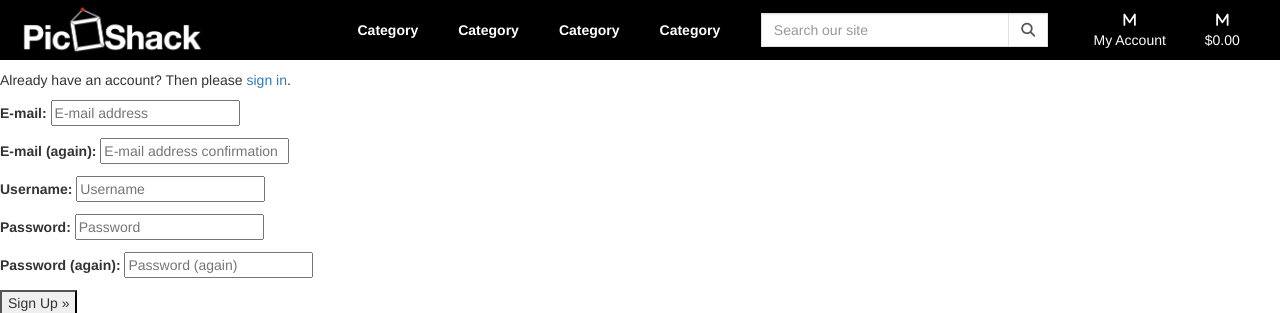
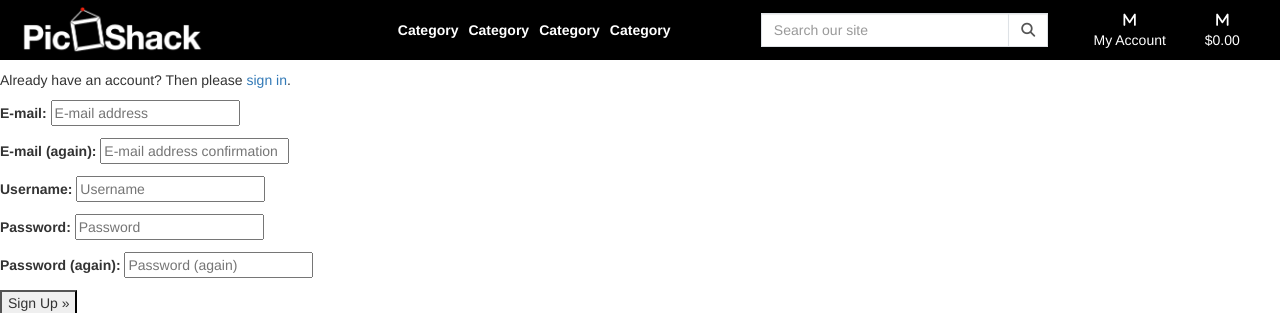
Before and after one commit to MrBertieG/pic-shack-p5, a Django app: page /accounts/signup/ in a window 1280 px wide. Shown: the top 313 px of the page. Run offline with Django 3.2, Linux system fonts and the light colour scheme; some libraries are stand-ins or nearby versions.

Commit message:
Fix navbar bug in layout display for screens sixe xl, l, m.

```diff
--- a/static/css/base.css
+++ b/static/css/base.css
@@ -35,9 +35,11 @@ html {
 }
 
 @media (min-width: 992px) {
-  #no-height {
-    height: 0;
-}
+
+
+/* .invisible1{
+  font-size: 0;
+} */
 
 }
 
--- a/templates/base.html
+++ b/templates/base.html
@@ -38,19 +38,20 @@
 
   <body>
     <header class="container-fluid fixed-top ">
-        <div class="row d-none d-lg-flex main-header p-lg-2">
+        <!--XL Screens Header-->
+        <div class="row d-none d-xl-flex main-header p-lg-2">
             <!--Picture Logo Column-->
-            <div class="col-lg-3 my-auto">
+            <div class="col-md-4 col-xl-3 my-auto">
                 <img src="media/logo/picshack-logo.001.png" id="pic-logo" alt="picture shack logo picture" class="img-fluid">
             </div>
 
             <!--Code inspired by CI tutorial-->
             <!--Categories Section-->
-            <div class="col-lg-4 my-auto navbar-expand" id="categories-header">
+            <div class="col-xl-4 my-auto navbar-expand" id="categories-header">
                 {% include 'includes/main-nav.html' %}
             </div>
             <!--Search Bar-->
-            <div class="col-lg-3 my-auto">
+            <div class="col-xl-3 my-auto">
                 <form method="GET" action="#"> <!--URL Needed Updating-->
                     <div class="input-group w-100">
                         <input class="form-control border border-black rounded-0" type="text" name="q" placeholder="Search our site">
@@ -66,7 +67,7 @@
             </div>
 
             <!--My Account and Basket-->
-            <div class="col-lg-2 my-auto">
+            <div class="col-xl-2 my-auto p-0">
                 <ul class="list-inline list-unstyled text-center my-0">
                     <li class="list-inline-item dropdown">
                         <a class="text-white nav-link" href="#" id="user-options" data-toggle="dropdown" aria-haspopup="true" aria-expanded="false">
@@ -105,24 +106,20 @@
                 </ul>
             </div>
         </div>
-    </div>
-
-    <div class="row main-header" id="no-height">
-        <nav class="navbar navbar-expand-md navbar-light w-100">
+        <!--L, M, S Screen Size Header-->
+        <div class="row d-xl-none main-header">
+            <nav class="navbar navbar-expand navbar-light w-100 justify-content-between">
                 <button class="navbar-toggler ham-menu" type="button" data-toggle="collapse" data-target="#main-nav" aria-controls="main-nav" aria-expanded="false" aria-label="Toggle navigation">
                     <span class="navbar-toggler-icon"></span>
                 </button>
+                <div class="pic-logo">
+                    <img src="media/logo/picshack-logo.001.png" id="pic-logo" alt="picture shack logo picture" class="img-fluid">
+                </div>
+                {% include 'includes/main-nav.html' %}
                 {% include 'includes/mobile-top-header.html' %}
-            {% include 'includes/main-nav.html' %}
-
             </nav>
         </div>
-    <!-- <div id="delivery-banner" class="row text-center">
-        <div class="col bg-black text-white">
-            <h4 class="logo-font my-1">Free delivery on orders over ${{ free_delivery_threshold }}!</h4>
     </div>
-    </div> -->
-
     </header>
 
     {% if messages %}
--- a/templates/includes/main-nav.html
+++ b/templates/includes/main-nav.html
@@ -1,7 +1,7 @@
-<div class="navbar-collapse collapse" id="main-nav">
+<div class="collapse-lg" id="main-nav">
     <ul class="navbar-nav w-auto mx-auto">
         <li class="nav-item dropdown my-auto">
-            <a class="logo-font font-weight-bold nav-link text-white mr-5" href="#" id="all-products-link" data-toggle="dropdown" aria-haspopup="true" aria-expanded="false">
+            <a class="logo-font font-weight-bold nav-link text-white invisible1" href="#" id="all-products-link" data-toggle="dropdown" aria-haspopup="true" aria-expanded="false">
                 Category
             </a>
             <div class="dropdown-menu border-0" aria-labelledby="all-products-link">
@@ -13,7 +13,7 @@
         </li>
 
         <li class="nav-item dropdown my-auto">
-            <a class="logo-font font-weight-bold nav-link text-white mr-5" href="#" id="clothing-link" data-toggle="dropdown" aria-haspopup="true" aria-expanded="false">
+            <a class="invisible1 logo-font font-weight-bold nav-link text-white" href="#" id="clothing-link" data-toggle="dropdown" aria-haspopup="true" aria-expanded="false">
                 Category
             </a>
             <div class="dropdown-menu border-0" aria-labelledby="clothing-link">
@@ -25,7 +25,7 @@
         </li>
 
         <li class="nav-item dropdown my-auto">
-            <a class="logo-font font-weight-bold nav-link text-white mr-5" href="#" id="homeware-link" data-toggle="dropdown" aria-haspopup="true" aria-expanded="false">
+            <a class="invisible1 logo-font font-weight-bold nav-link text-white" href="#" id="homeware-link" data-toggle="dropdown" aria-haspopup="true" aria-expanded="false">
                 Category
             </a>
             <div class="dropdown-menu border-0" aria-labelledby="homeware-link">
@@ -36,7 +36,7 @@
         </li>
 
         <li class="nav-item dropdown my-auto">
-            <a class="logo-font font-weight-bold nav-link text-white" href="#" id="specials-link" data-toggle="dropdown" aria-haspopup="true" aria-expanded="false">
+            <a class="invisible1 logo-font font-weight-bold nav-link text-white" href="#" id="specials-link" data-toggle="dropdown" aria-haspopup="true" aria-expanded="false">
                 Category
             </a>
             <div class="dropdown-menu border-0" aria-labelledby="specials-link">
--- a/templates/includes/mobile-top-header.html
+++ b/templates/includes/mobile-top-header.html
@@ -1,5 +1,5 @@
 <li class="list-inline-item ">
-    <a class="text-black nav-link d-block d-lg-none" href="#" id="mobile-search" data-toggle="dropdown" aria-haspopup="true" aria-expanded="false">
+    <a class="text-white nav-link d-block d-lg" href="#" id="mobile-search" data-toggle="dropdown" aria-haspopup="true" aria-expanded="false">
         <div class="text-center">
             <div><i class="fas fa-search fa-lg"></i></div>
             <p class="my-0">Search</p>
@@ -21,7 +21,7 @@
     </div>
 </li>
 <li class="list-inline-item dropdown">
-    <a class="text-black nav-link d-block d-lg-none" href="#" id="user-options" data-toggle="dropdown" aria-haspopup="true" aria-expanded="false">
+    <a class="text-white nav-link d-block d-lg" href="#" id="user-options" data-toggle="dropdown" aria-haspopup="true" aria-expanded="false">
         <div class="text-center">
             <div><i class="fas fa-user fa-lg"></i></div>
             <p class="my-0">My Account</p>
@@ -41,7 +41,7 @@
     </div>
 </li>
 <li class="list-inline-item">
-    <a class="{% if grand_total %}text-primary font-weight-bold{% else %}text-black{% endif %} nav-link d-block d-lg-none" href="{}"><!--Add Link-->
+    <a class="{% if grand_total %}text-primary font-weight-bold{% else %}text-white{% endif %} nav-link d-block d-lg" href="{}"><!--Add Link-->
         <div class="text-center">
             <div><i class="fas fa-shopping-bag fa-lg"></i></div>
             <p class="my-0">
```
Also changed, not shown: holdin-content.html (added, +14 -0 lines). Lines whose indentation alone changed are shown as unchanged.
